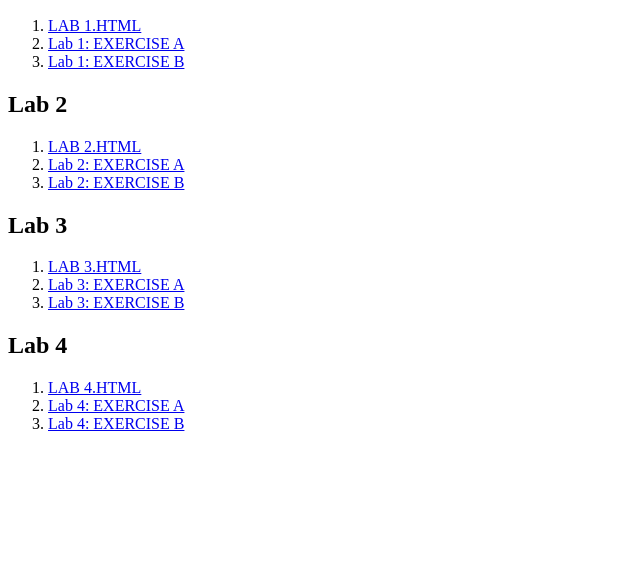
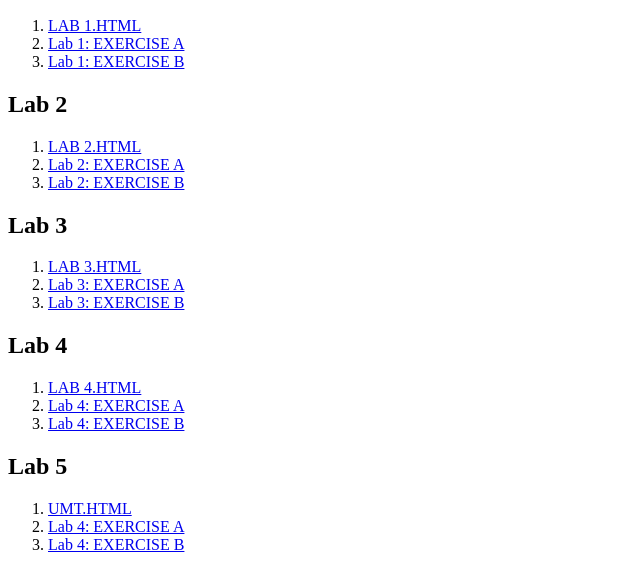
Before and after one commit to AmirulAmran2112/S81603_CSF3133_K2, a plain HTML site: page index.html in a window 1280 px wide. Shown: the part 110-698 px from the top of the page, without its empty margins (0-640 px from the left). Drawn offline with Linux system fonts and the light colour scheme.

Commit message:
Update index.html

```diff
--- a/index.html
+++ b/index.html
@@ -35,4 +35,11 @@
             <li> <a href="LAB 4/lab4_ExerA.html">Lab 4: EXERCISE A</a></li>
             <li> <a href="LAB 4/lab4_ExerB.html">Lab 4: EXERCISE B</a></li>
         </ol>
+
+        <h2> Lab 5 </h2>
+        <ol>
+            <li> <a href="LAB 5/umt.html"> UMT.HTML</a></li>
+            <li> <a href="LAB 5/lab4_ExerA.html">Lab 4: EXERCISE A</a></li>
+            <li> <a href="LAB 5/lab4_ExerB.html">Lab 4: EXERCISE B</a></li>
+        </ol>
     </body>
```
